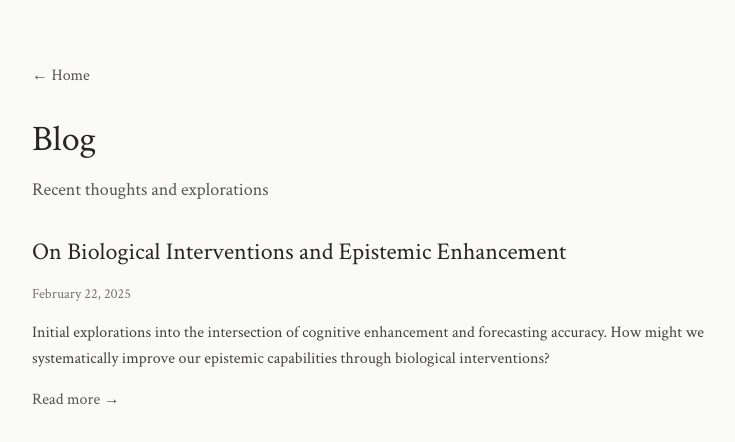
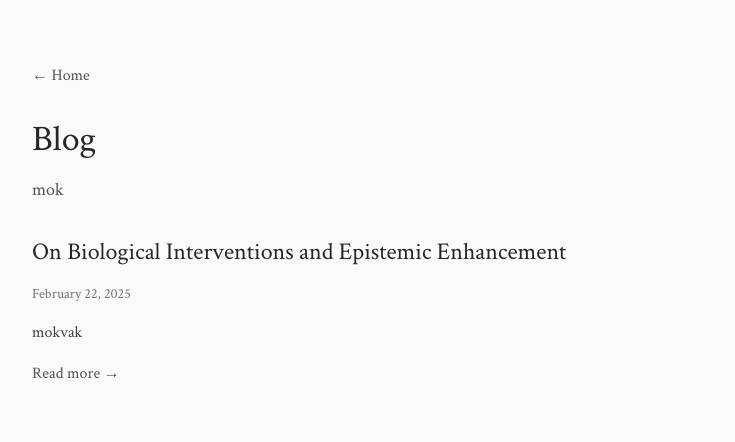
Before and after one commit to Lupp-netizen/Physarum, a Next.js app: page /blog in a window 1280 px wide. Shown: the top 442 px of the page, without its empty margins (272-1007 px from the left). Built offline with nearby package versions, Linux system fonts and the light colour scheme.

Commit message:
Update blog.js

```diff
--- a/pages/blog.js
+++ b/pages/blog.js
@@ -20,7 +20,7 @@ const BlogPage = () => {
             </Link>
             <h1 className="text-4xl font-light text-stone-800 mt-8 mb-4">Blog</h1>
             <p className="text-lg text-stone-600 font-light">
-              Recent thoughts and explorations
+              mok
             </p>
           </div>
         </header>
@@ -34,11 +34,10 @@ const BlogPage = () => {
               </h2>
               <div className="text-sm text-stone-500 mb-4">February 22, 2025</div>
               <p className="text-stone-700 leading-relaxed">
-                Initial explorations into the intersection of cognitive enhancement and forecasting accuracy.
-                How might we systematically improve our epistemic capabilities through biological interventions?
+                mokvak
               </p>
               <div className="mt-4">
-                <Link href="/blog/biological-interventions">
+                <Link href="/blog/mokvak">
                   <a className="text-stone-600 hover:text-stone-800 transition-colors">
                     Read more →
                   </a>
```
